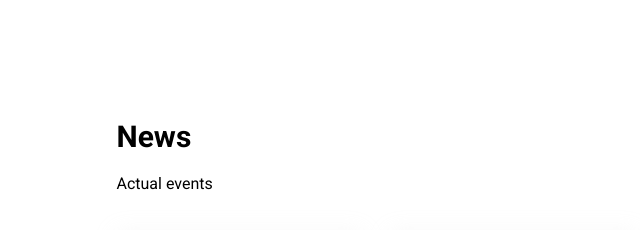
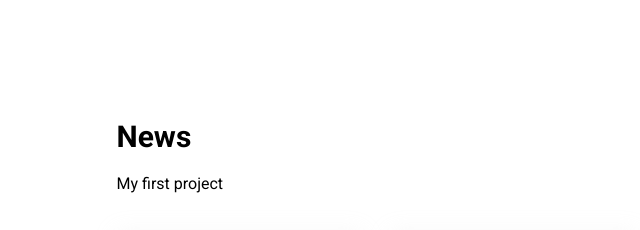
Before and after one commit to Makishova/markup, a plain HTML site: page index.html in a window 1280 px wide. Shown: the top 230 px of the page, 126-766 px from the left. Drawn offline with Linux system fonts and the light colour scheme.

Commit message:
edit index file

```diff
--- a/index.html
+++ b/index.html
@@ -15,7 +15,7 @@
         <div class="news-header">
             <div>
                 <h3 class="news-title">News</h3>
-                <p class="news-desc">Actual events</p>
+                <p class="news-desc">My first project</p>
             </div>
 
             <button class="btn"> All news</button>
```
